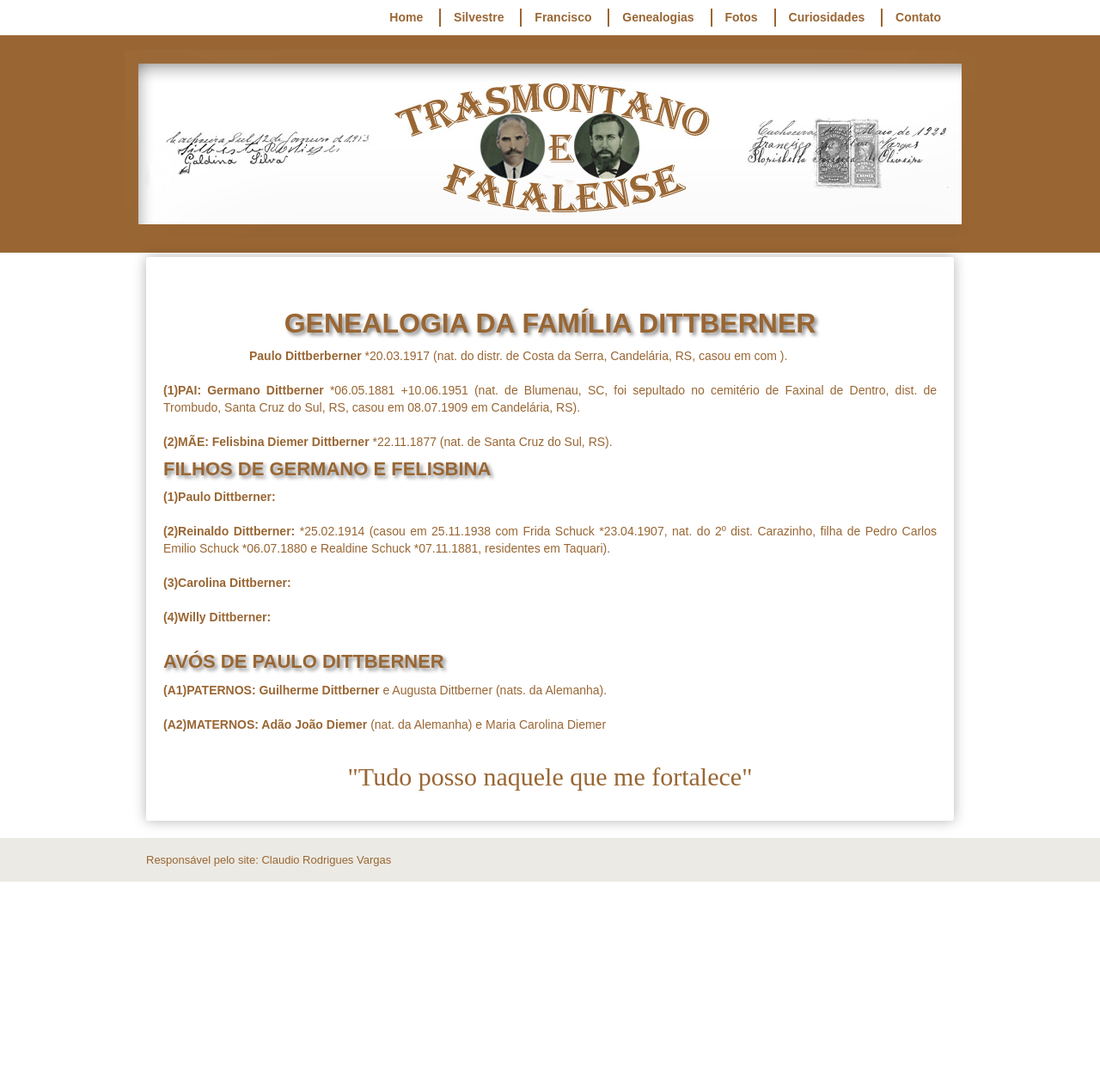
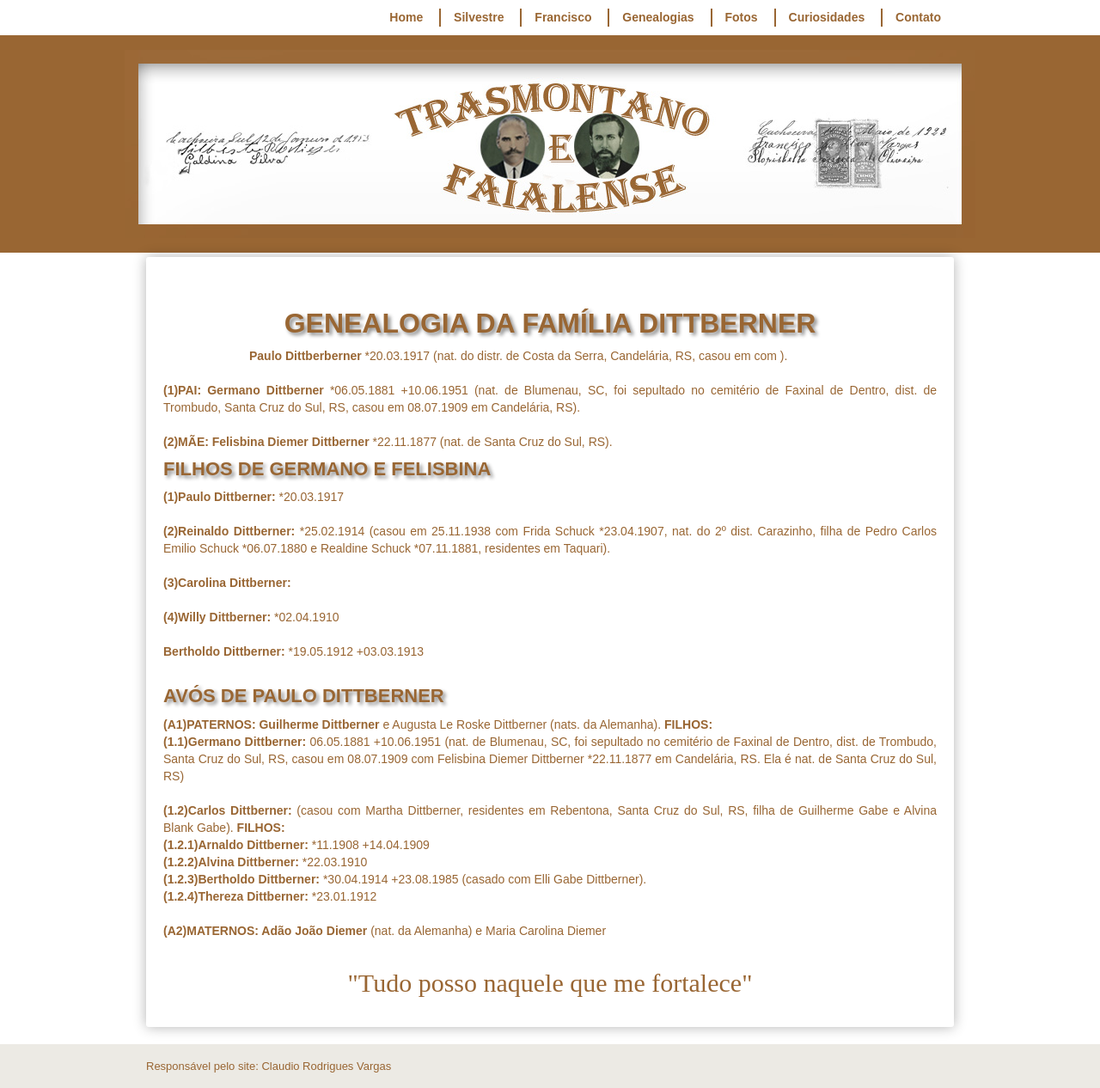
Before and after one commit to claudiovargas1955/claudiovargas1955.github.io, a Jekyll site: the page built from _pages/familia-dittberner.html, in a window 1280 px wide. Shown: the whole page at 86% size. Built offline with Jekyll 4.4.1, drawn with Linux system fonts in a browser that asks for light colours; some web fonts are replaced; before the commit the page ends 1026 px from its top, so only the background shows below that.

Commit message:
Update familia-dittberner.html

```diff
--- a/_pages/familia-dittberner.html
+++ b/_pages/familia-dittberner.html
@@ -105,17 +105,29 @@ dist. de Trombudo, Santa Cruz do Sul, RS, casou em 08.07.1909 em Candelária, RS
 <b>(2)MÃE: Felisbina Diemer Dittberner </b>*22.11.1877 (nat. de Santa Cruz do Sul, RS).<br>
 
 <h4>FILHOS DE GERMANO E FELISBINA</h4>
-<p><b>(1)Paulo Dittberner: </b><br><br>
+<p><b>(1)Paulo Dittberner: </b>*20.03.1917<br><br>
 
 <b>(2)Reinaldo Dittberner: </b>*25.02.1914 (casou em 25.11.1938 com Frida Schuck *23.04.1907, nat. do 2º dist. Carazinho, filha de Pedro Carlos
 Emilio Schuck *06.07.1880 e Realdine Schuck *07.11.1881, residentes em Taquari).<br><br>
 
 <b>(3)Carolina Dittberner: </b><br><br>
 
-<b>(4)Willy Dittberner: </b><br><br>
+<b>(4)Willy Dittberner: </b>*02.04.1910<br><br>
+
+<b>Bertholdo Dittberner: </b>*19.05.1912 +03.03.1913 <br><br>
 
 <h4>AVÓS DE PAULO DITTBERNER</h4>
-<p><b>(A1)PATERNOS: Guilherme Dittberner </b>e Augusta Dittberner (nats. da Alemanha).<br><br>
+<p><b>(A1)PATERNOS: Guilherme Dittberner </b>e Augusta Le Roske Dittberner (nats. da Alemanha). <b>FILHOS: </b><br>
+<b>(1.1)Germano Dittberner: </b>06.05.1881 +10.06.1951 (nat. de Blumenau, SC, foi sepultado no cemitério de Faxinal de Dentro,
+dist. de Trombudo, Santa Cruz do Sul, RS, casou em 08.07.1909 com Felisbina Diemer Dittberner *22.11.1877 em Candelária, RS. Ela
+é nat. de Santa Cruz do Sul, RS)<br><br>
+
+<b>(1.2)Carlos Dittberner: </b> (casou com Martha Dittberner, residentes em Rebentona, Santa Cruz do Sul, RS, filha de Guilherme Gabe e
+Alvina Blank Gabe). <b>FILHOS: </b><br>
+      <b>(1.2.1)Arnaldo Dittberner: </b>*11.1908 +14.04.1909<br>
+      <b>(1.2.2)Alvina Dittberner: </b>*22.03.1910 <br>
+      <b>(1.2.3)Bertholdo Dittberner: </b>*30.04.1914 +23.08.1985 (casado com Elli Gabe Dittberner). <br>
+      <b>(1.2.4)Thereza Dittberner: </b>*23.01.1912 <br><br>
 
 <b>(A2)MATERNOS: Adão João Diemer  </b>(nat. da Alemanha) e Maria Carolina Diemer<br><br>
 
```
